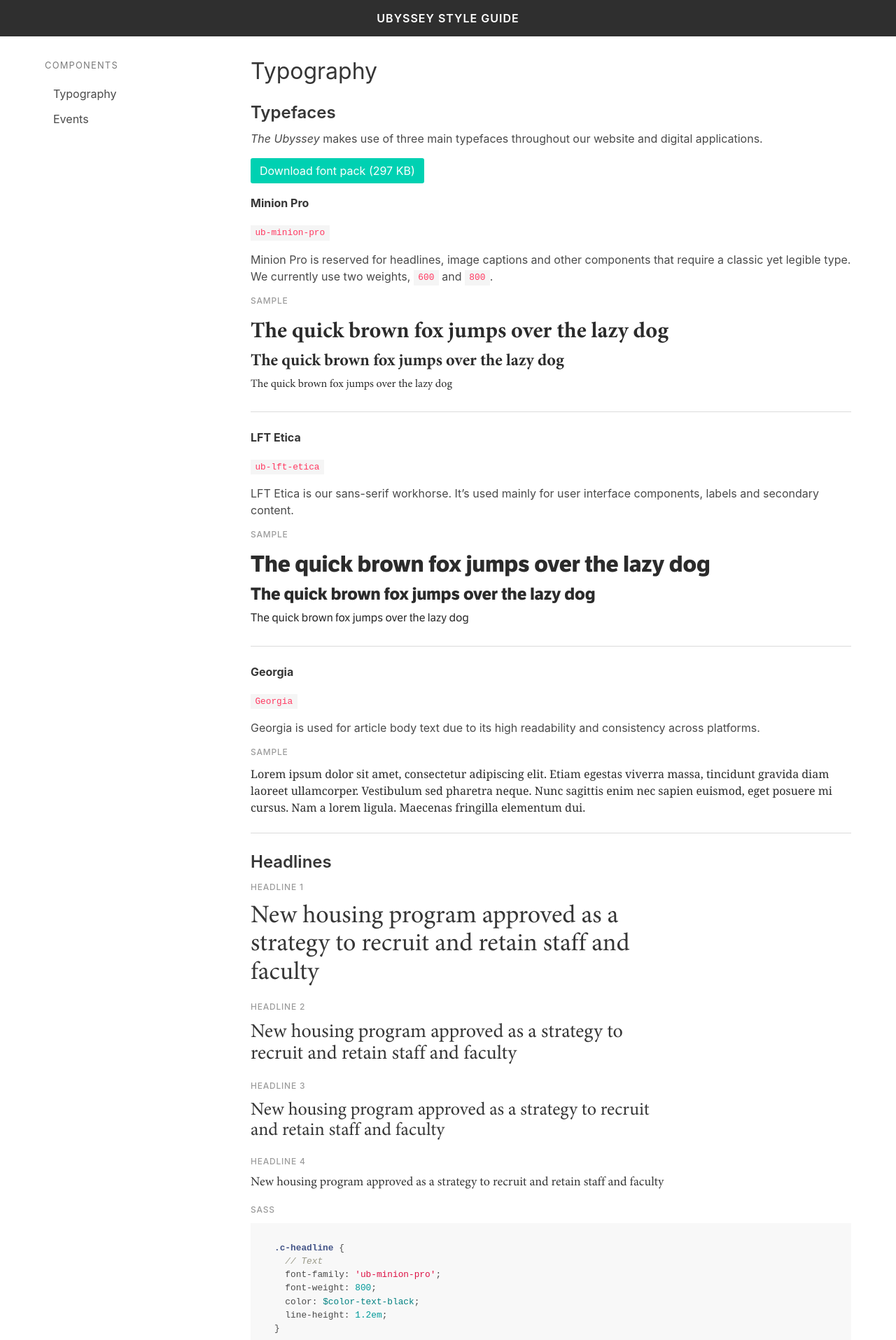
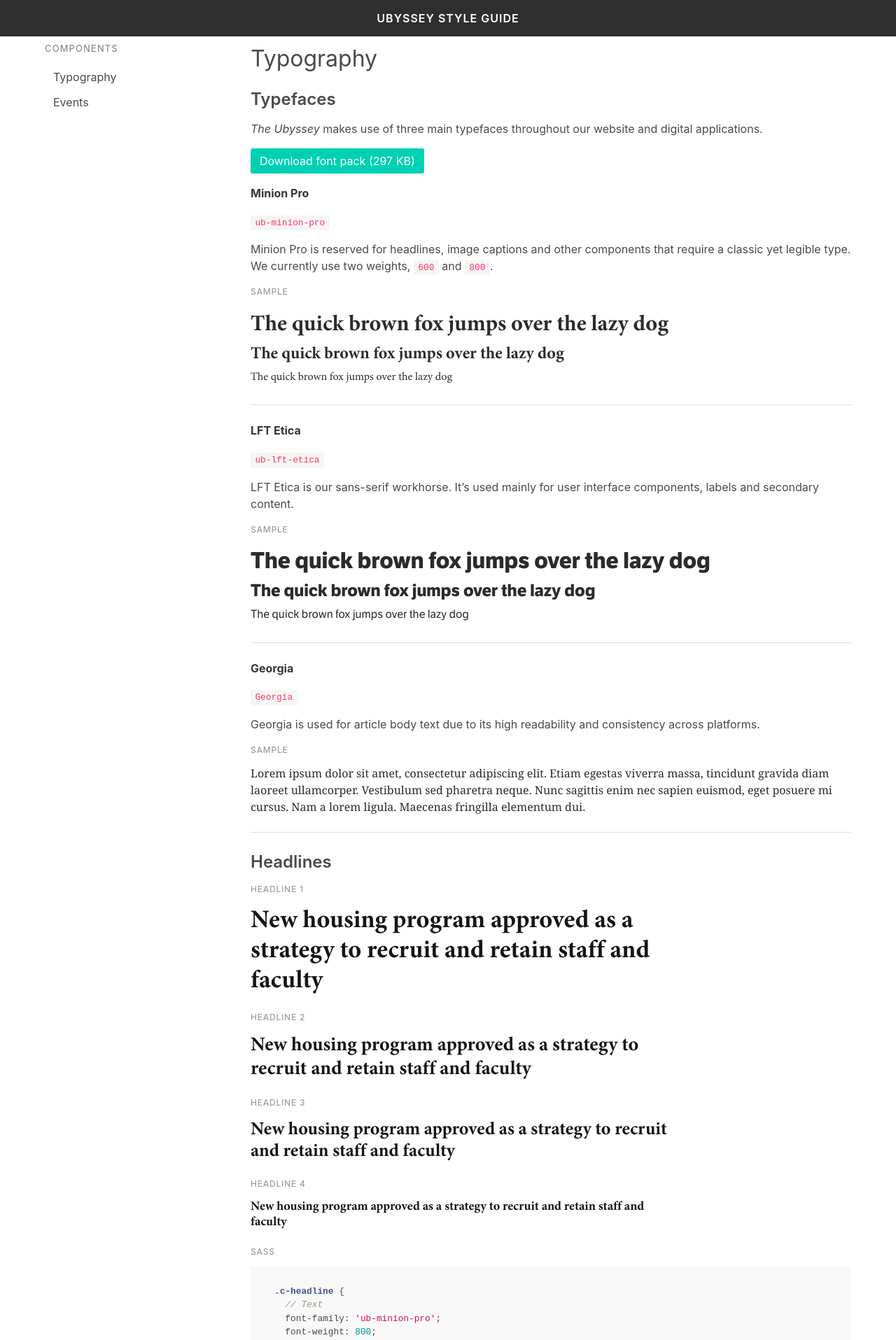
Before and after one commit to ubyssey/styles, a Jekyll site: the page built from guides/typography.markdown, in a window 1280 px wide. Shown: the top 1915 px of the page at 70% size. Built offline with Jekyll 4.4.1, drawn with Linux system fonts in a browser that asks for light colours.

Commit message:
Fix content styles

```diff
--- a/_layouts/default.html
+++ b/_layouts/default.html
@@ -7,15 +7,13 @@
 
     <header>Ubyssey Style Guide</header>
 
-    <div class="page-content">
     <div class="container">
       <div class="columns">
         <div class="column is-one-quarter">
           {% include navigation.html %}
         </div>
-          <div class="column content">
+        <div class="column page-content">
           {{ content }}
-          </div>
         </div>
       </div>
     </div>
--- a/_sass/_guides.scss
+++ b/_sass/_guides.scss
@@ -13,7 +13,7 @@ $color-text-gray-light: #8c8c8c;
 
 $color-border-gray-light: #e6e6e6;
 
-.content {
+.page-content {
   > h1 {
     // Structure
     margin-bottom: 1rem;
```
Lines whose indentation alone changed are shown as unchanged.
